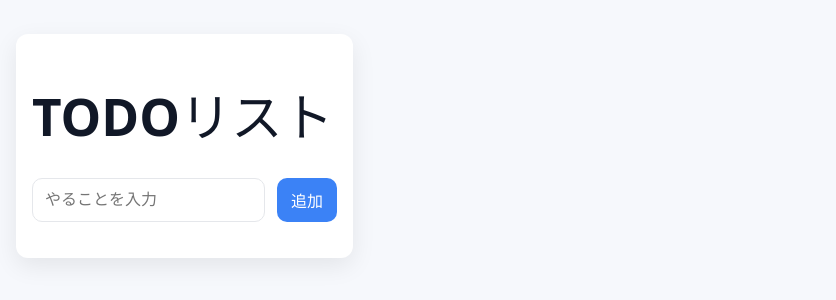
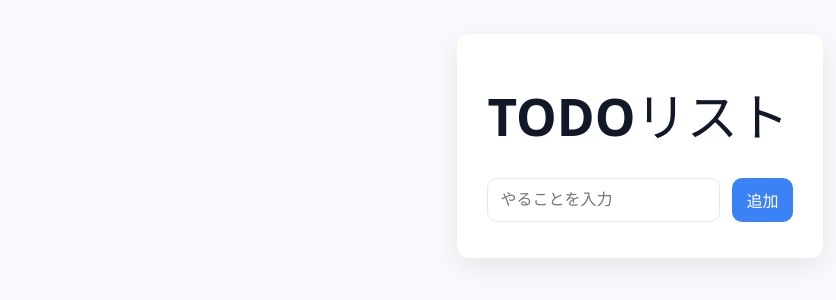
Before and after one commit to sato0516/todo-react-app, a React (Vite) app in the folder my-react-firstapp/: page / in a window 1280 px wide. Shown: the part 254-554 px from the top of the page, without its empty margins (0-836 px from the left). Built offline with nearby package versions, Linux system fonts and the light colour scheme.

Commit message:
カードが画面中央に来るように修正。

```diff
--- a/my-react-firstapp/src/App.css
+++ b/my-react-firstapp/src/App.css
@@ -12,11 +12,12 @@
   --transition: 160ms ease;     /* hover（ユーザーがマウスカーソルをその要素の上に置いたときに適用される状態）などのアニメーション速度と動き */
 }
 
-/* ページ全体の背景やフォント設定 */
+/* 全体の背景やフォント設定,画面上の配置*/
 body {
-  margin: 0; /* 余白リセット */
-  background: var(--bg); /* 背景色は変数から */
-  font-family: system-ui, -apple-system, "Segoe UI", sans-serif;
+  display: flex;
+  justify-content: center; /* 横方向中央寄せ */
+  align-items: center; /*centerで中央寄せ */
+  background: #f7f9fc;
 }
 
 /* アプリ全体の横幅や余白設定 */
@@ -32,7 +33,7 @@ body {
   background: var(--card);        /* 背景色 */
   border-radius: var(--radius);   /* 角丸 */
   box-shadow: var(--shadow);      /* 影 */
-  padding: 20px 16px;              /* 内側余白 */
+  padding: 20px 30px;              /* 内側余白 */
 }
 
 /* ③ 入力フォーム */
@@ -111,9 +112,23 @@ body {
 }
 
 /* ⑤ アイコンボタン */
-.iconBtn { ... }
-.iconBtn:hover { ... }
-.iconBtn:active { ... }
+.iconButton {
+  background: transparent; /* 背景透明 */
+  border: none;            /* 枠線なし */
+  cursor: pointer;         /* マウスを当てたらポインター */
+  padding: 4px;            /* アイコン周りの余白 */
+  border-radius: 4px;      /* 少し角丸 */
+}
+.iconButton:hover {
+  background-color: rgba(0, 0, 0, 0.05); /* 薄い背景色 */
+}
+/*.iconButton クラスが付いた要素の中にある imgタグ と svgタグ の両方に同じスタイルを適用しておくと、削除ボタンが 画像アイコン でも SVGアイコン でも同じ見た目に統一できる*/
+.iconButton img,
+.iconButton svg {
+  width: 20px;
+  height: 20px;
+  vertical-align: middle;
+}
 
 
 /*作成メモ
```
